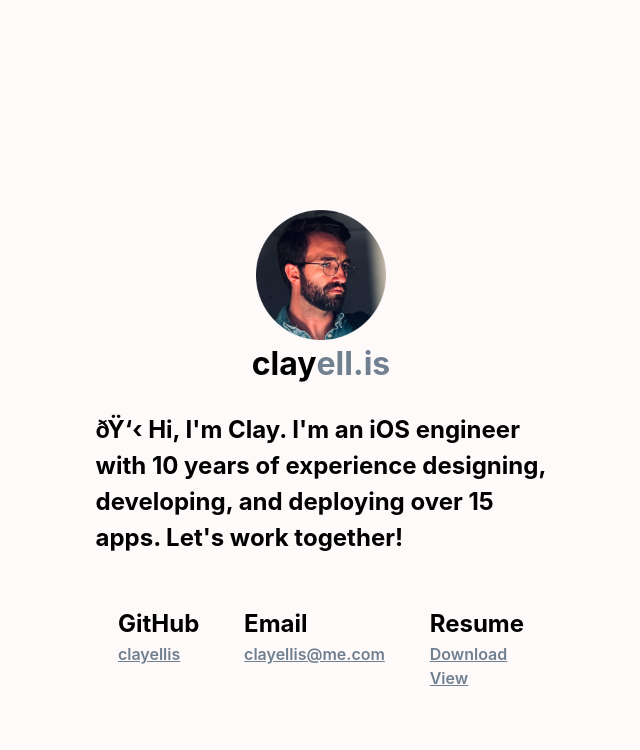
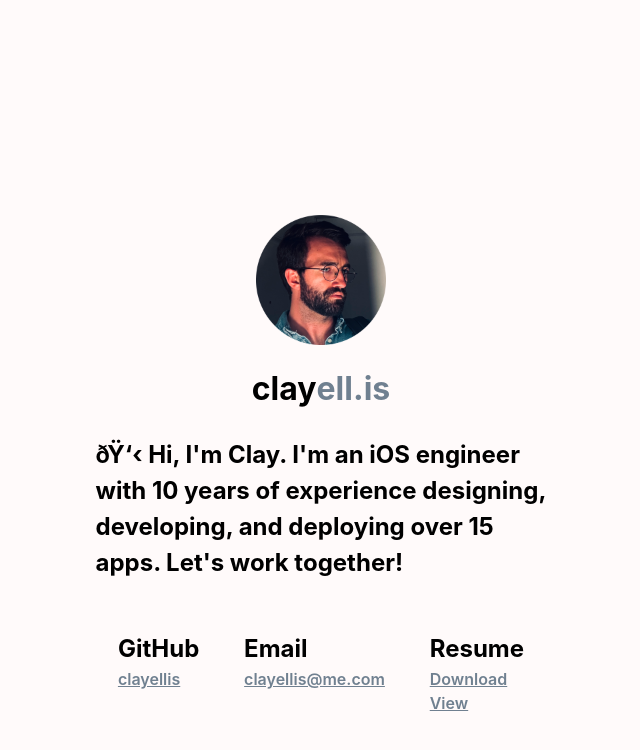
Before and after one commit to clayellis/clayell.is, a Jekyll site: the page built from index.markdown, in a window 1280 px wide. Shown: the top 750 px of the page, without its empty margins (319-959 px from the left). Built offline with Jekyll 4.4.1, drawn with Linux system fonts in a browser that asks for light colours.

Commit message:
Headshot layout

```diff
--- a/_includes/header.html
+++ b/_includes/header.html
@@ -1,5 +1,5 @@
 <div class="header">
-    <img src="assets/images/headshot.png" alt="Serious face" style="width:130px;height:130px;">
+    <img class="headshot" src="assets/images/headshot.png" alt="Serious face" style="width:130px;height:130px;">
     <h1>
         <div class="title">
             <span class="clay">clay</span>
--- a/_sass/_layout.scss
+++ b/_sass/_layout.scss
@@ -22,6 +22,10 @@ html {
     flex-direction: column;
     justify-content: center;
     align-items: center;
+}
+.headshot {
+    margin-top: 30px;
+    margin-bottom: 20px;
 }
 .title {
     display: flex;
```
